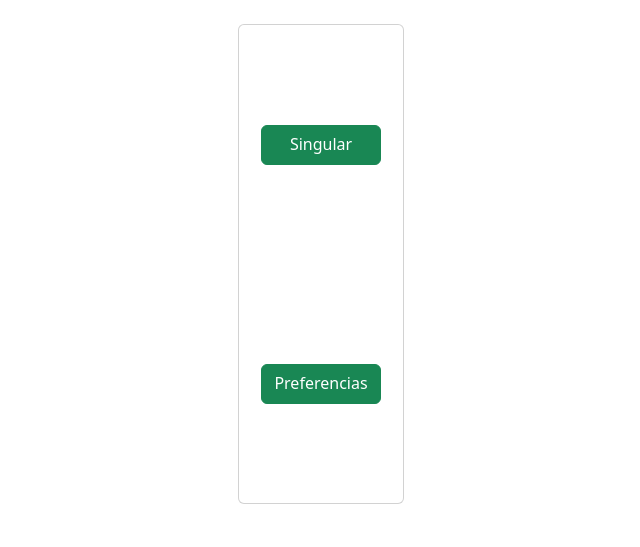
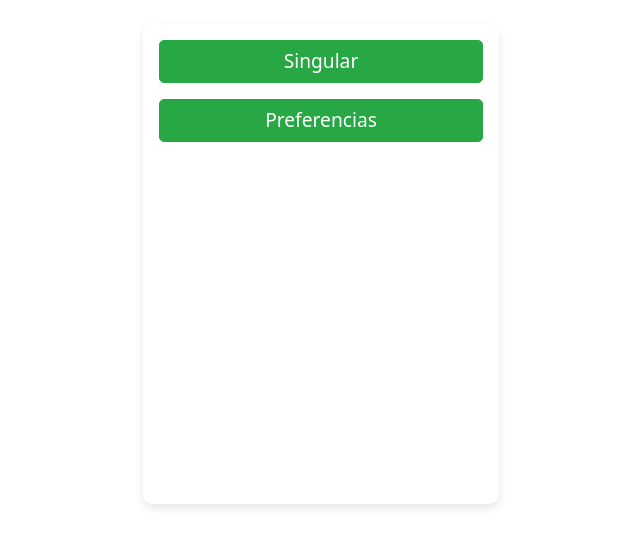
Before and after one commit to sarquis12/Aquapilates, a Django app: page /menuClases/elegirProcedimiento in a window 1280 px wide. Shown: the part 56-603 px from the top of the page, without its empty margins (319-959 px from the left). Run offline with Django 5.2, Linux system fonts and the light colour scheme; the visitor is signed in with stand-in values (Sample User, id 1); data that the repository does not hold is empty.

Commit message:
cambio visual
mejora visual

```diff
--- a/Aplicaciones/Clases/templates/elegirProcedimiento.html
+++ b/Aplicaciones/Clases/templates/elegirProcedimiento.html
@@ -1,32 +1,44 @@
 {% extends "./base.html" %}
 {% block title %}menu de clases{%endblock%}
 {% block body %}
-<div class="row">
-    <div class="offset-md-5 col-md-2">
-        <div class="card card-menuclases">
+<div class="row justify-content-center">
+    <div class="col-md-4">
+        <div class="card card-menuclases p-3" style="box-shadow: 0 4px 8px rgba(0, 0, 0, 0.1);">
+            <div class="mb-3">
+                <a href="./crearClase" class="btn btn-success btn-block" style="border-radius: 5px; font-size: 1.2em;">Singular</a>
+            </div>
+            <div class="mb-3">
+                <a href="./crearClasePreferencia" class="btn btn-success btn-block" style="border-radius: 5px; font-size: 1.2em;">Preferencias</a>
+            </div>
+        </div>
+    </div>
+</div>
+<style>
+    .card-menuclases {
+        background-color: #ffffff;
+        border: none;
+        padding: 20px;
+        border-radius: 10px;
+    }
 
-            <!-- <div class="botones">
-                <a href="./crearClase" class="btn btn-success boton-clase">Crear Clase</a>
-            </div> -->
-            <div class="botones">
-                <a href="./crearClase" class="btn btn-success boton-clase">Singular</a>
-            </div>
-            <div class="botones">
-                <a href="./crearClasePreferencia" class="btn btn-success boton-clase">Preferencias</a>
-            </div>
+    .btn-block {
+        display: block;
+        width: 100%;
+    }
 
+    .btn-success {
+        background-color: #28a745;
+        border-color: #28a745;
+    }
 
+    .btn-success:hover {
+        background-color: #218838;
+        border-color: #1e7e34;
+    }
 
+    .mb-3 {
+        margin-bottom: 1rem !important;
+    }
 
-
-        </div>
-
-
-
-    </div>
-
-
-
-</div>
-
+</style>
 {% endblock %}
```
